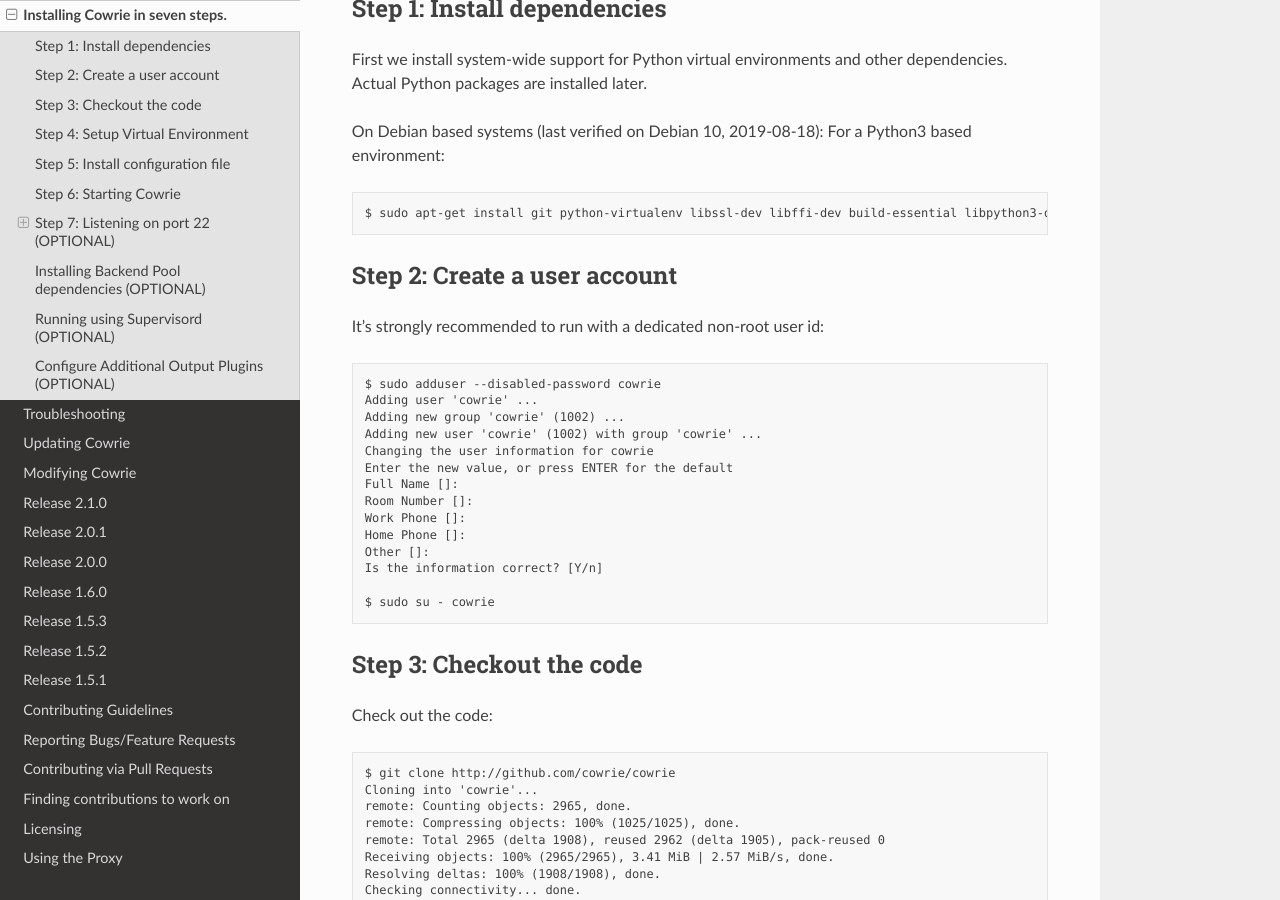
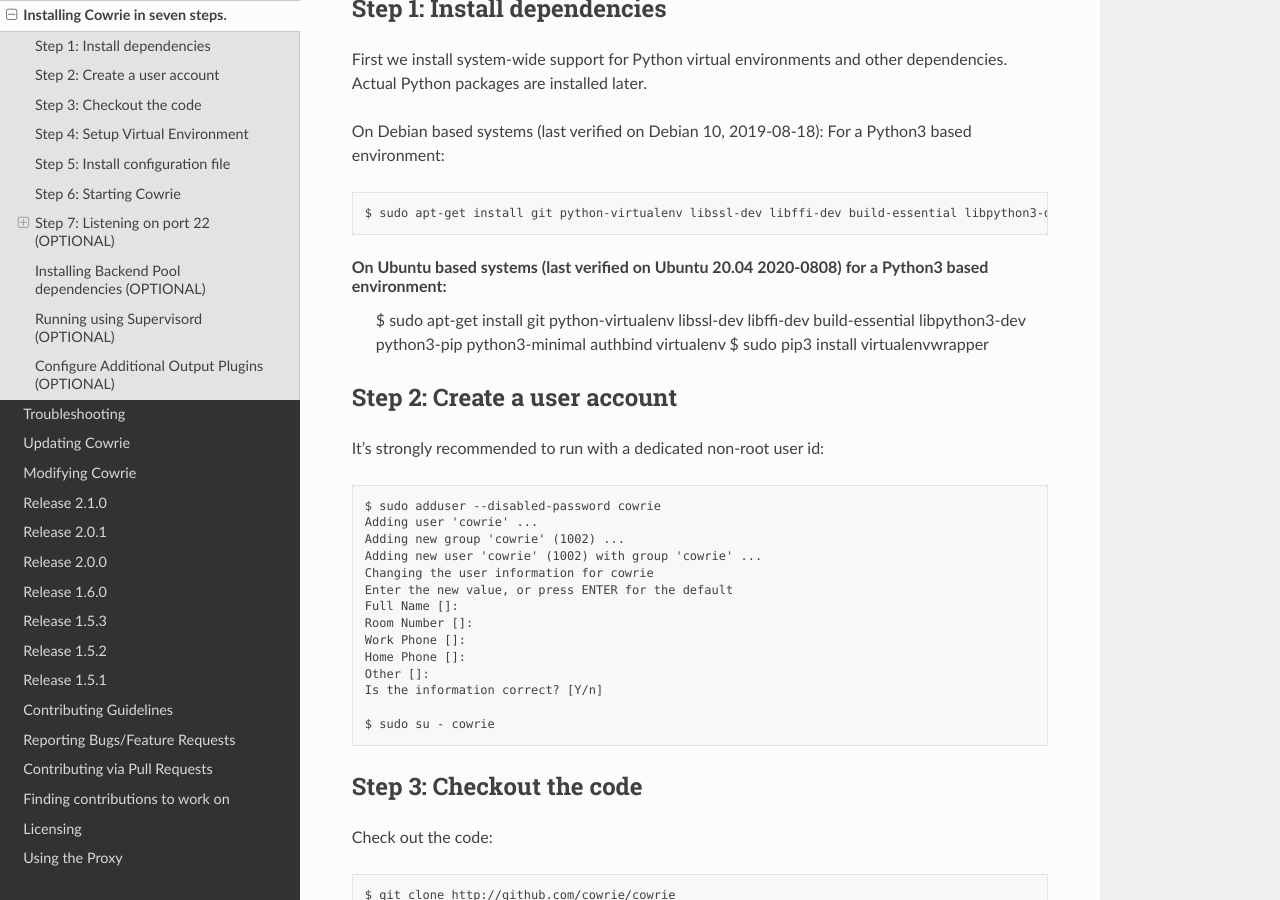
Before and after one commit to cowrie/cowrie, a Sphinx documentation site: the page built from docs/INSTALL.rst, in a window 1280 px wide and 900 px high, scrolled down 576 px. Built offline with Sphinx 7.4.7 and the Read the Docs theme 2.0.0, drawn with Linux system fonts in a browser that asks for light colours; the version number could not be read and is left out.

Commit message:
Update INSTALL.rst

```diff
--- a/docs/INSTALL.rst
+++ b/docs/INSTALL.rst
@@ -29,6 +29,10 @@ On Debian based systems (last verified on Debian 10, 2019-08-18):
 For a Python3 based environment::
 
     $ sudo apt-get install git python-virtualenv libssl-dev libffi-dev build-essential libpython3-dev python3-minimal authbind virtualenv
+
+On Ubuntu based systems (last verified on Ubuntu 20.04 2020-0808) for a Python3 based environment:
+    $ sudo apt-get install git python-virtualenv libssl-dev libffi-dev build-essential libpython3-dev python3-pip python3-minimal authbind virtualenv
+    $ sudo pip3 install  virtualenvwrapper
 
 Step 2: Create a user account
 *****************************
```
